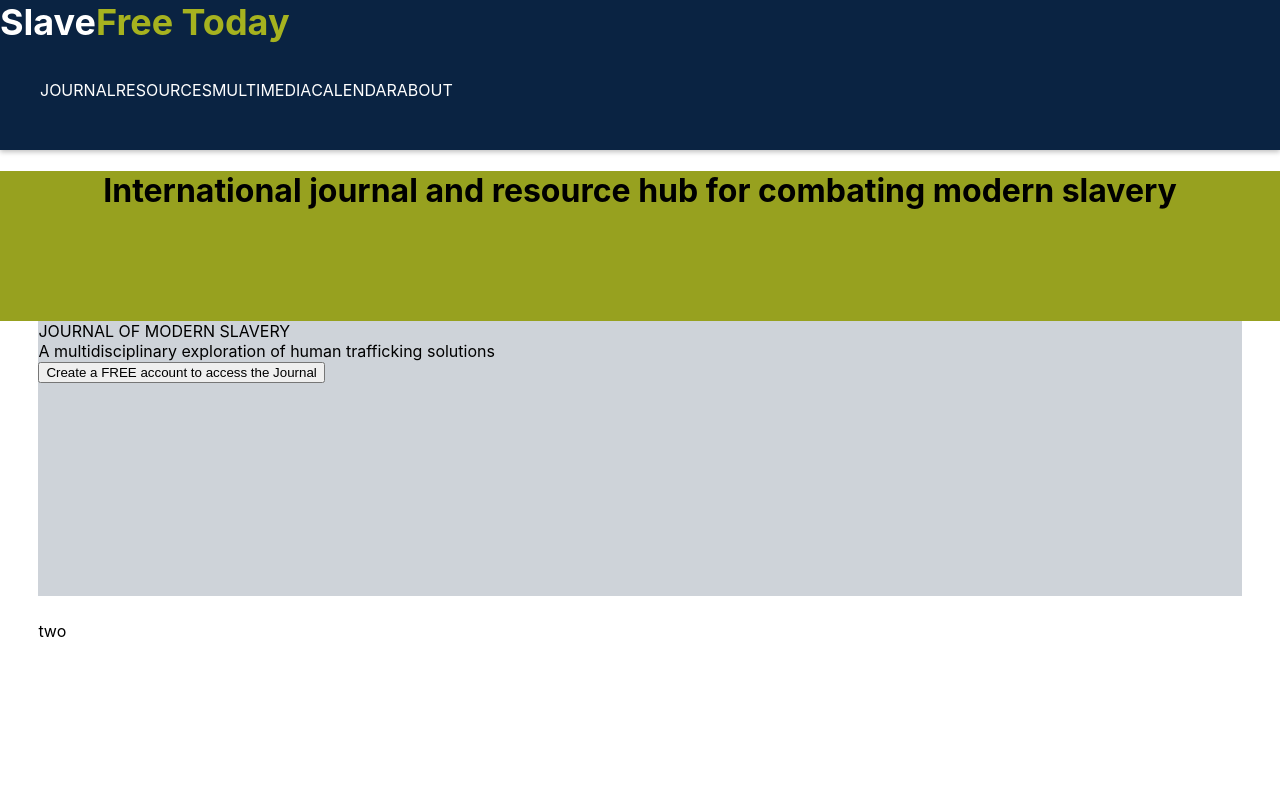
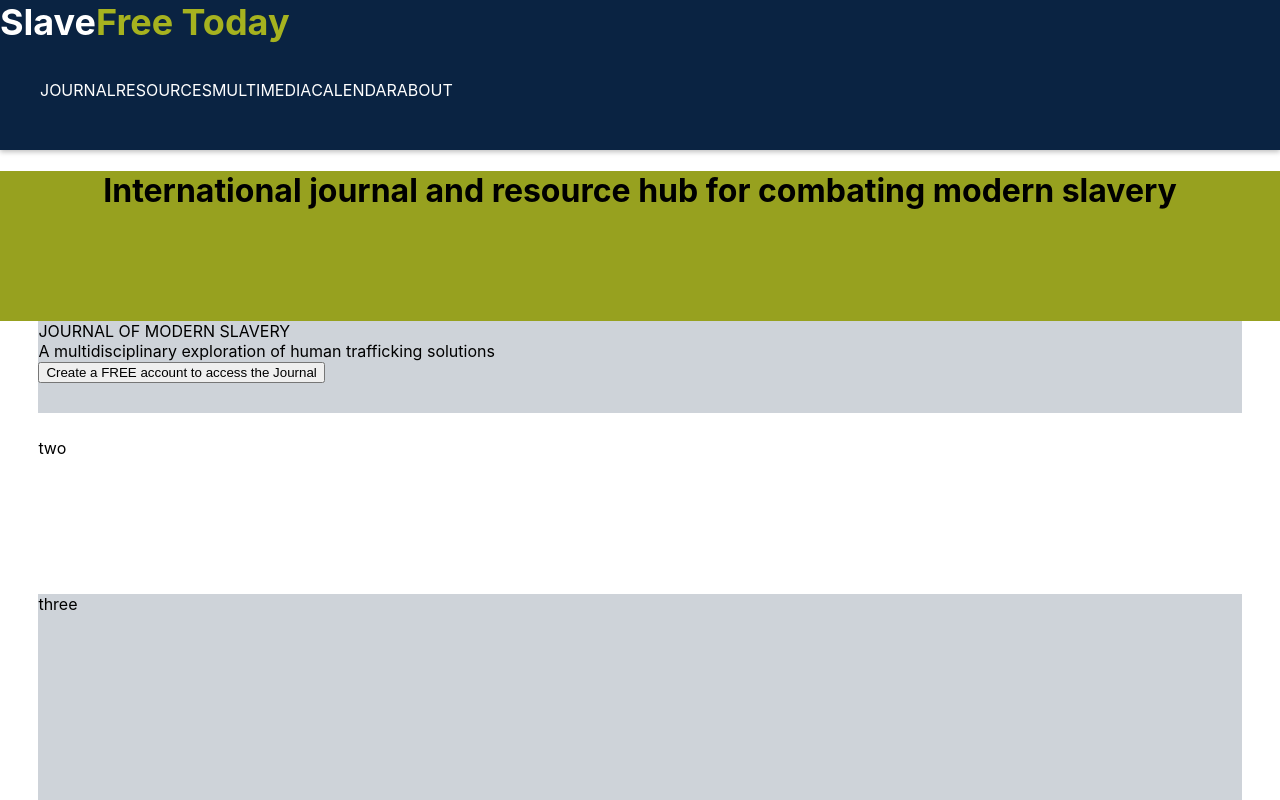
Before and after one commit to Mpiestrak/slavefreetoday, a React (Create React App) app in the folder client/: page / in a window 1280 px wide. Shown: the top 800 px of the page. Built offline with nearby package versions, Linux system fonts and the light colour scheme.

Commit message:
Commit before merging

```diff
--- a/client/src/components/Articles.js
+++ b/client/src/components/Articles.js
@@ -34,6 +34,7 @@ class Articles extends Component {
             <div className='articlecontainer'><Link  to={`/articles/${article.id}`}>
             <div className='titlelink'>{article.title}</div>
             </Link>
+
             <div className='author'>
                 {article.author}
             </div>
--- a/client/src/components/ManuscriptInfo.js
+++ b/client/src/components/ManuscriptInfo.js
@@ -17,7 +17,7 @@ class ManuscriptInfo extends Component {
         <div className='tabs'>
           <div className="articlebutton">Latest Online</div>
           <div className="manuscriptbutton">Submit Manuscript</div>
-          <a href="http://www.scholastica.com" className="myButton">SUBMIT</a>
+          <a href="http://www.scholasticahq.com" className="myButton">SUBMIT</a>
         </div>
         <div className="gridContainer">
           <div className="one">
--- a/client/src/css/Articles.css
+++ b/client/src/css/Articles.css
@@ -97,6 +97,7 @@
     border-radius: 0;
     padding: 2% 1%;
     background: rgba(10, 35, 66, 0.2);
+    max-height: 20vh;
 }
 
 .headerbutton {
@@ -138,6 +139,7 @@
     font-style: normal;
     font-size: 18px;
     line-height: normal;
+    max-height: 20vh;
 
 }
 
--- a/client/src/css/ManuscriptInfo.css
+++ b/client/src/css/ManuscriptInfo.css
@@ -120,7 +120,7 @@
 
     display: grid;
     grid-template-columns: 1fr 1fr 1fr 1fr;
-    grid-template-rows: 300px 325px 625px 350px 250px;
+    grid-template-rows: 15% 20% 35% 350px 250px;
     grid-template-areas:
 
         "one one one one"
```
